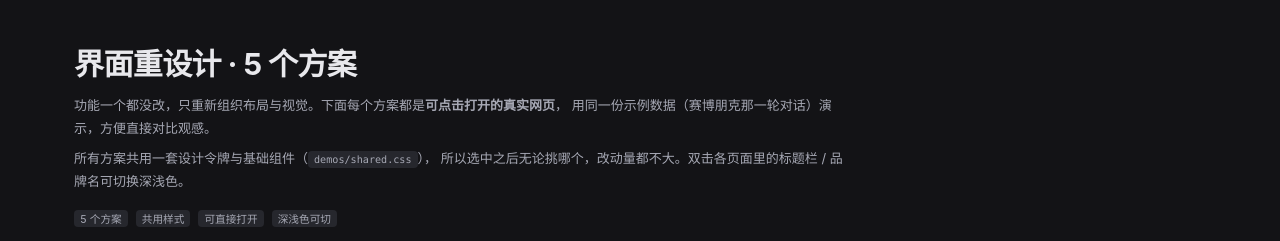
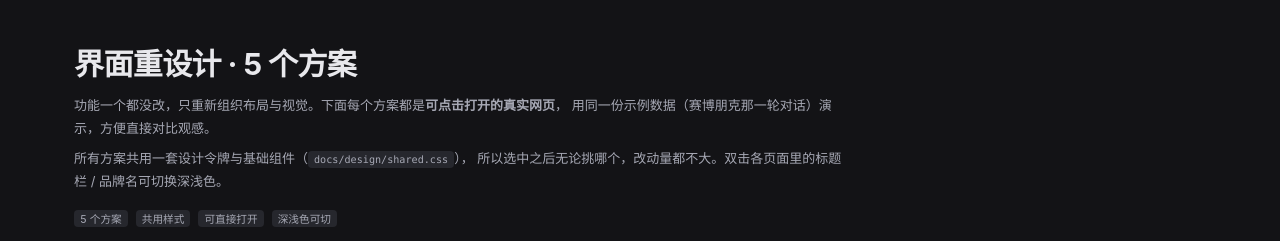
Before and after one commit to think2do/VsCode_ModleEvaluation, a website: page docs/design/index.html in a window 1280 px wide. Shown: the top 241 px of the page. Drawn offline with Linux system fonts and the light colour scheme.

Commit message:
chore: 归档设计原型到 docs/design
demos/ 是当初选界面方案用的静态原型，不参与打包（打包只含
package.json / out / media / README / LICENSE），挪到 docs/ 下
让仓库根目录只剩运行期代码。同步更新 README 与 index.html 里的路径引用。

```diff
--- a/demos/index.html
+++ b/docs/design/index.html
@@ -231,7 +231,7 @@ table.map td:first-child { color: var(--fg); font-weight: 500; white-space: nowr
 			用同一份示例数据（赛博朋克那一轮对话）演示，方便直接对比观感。
 		</p>
 		<p>
-			所有方案共用一套设计令牌与基础组件（<span class="badge mono">demos/shared.css</span>），
+			所有方案共用一套设计令牌与基础组件（<span class="badge mono">docs/design/shared.css</span>），
 			所以选中之后无论挑哪个，改动量都不大。双击各页面里的标题栏 / 品牌名可切换深浅色。
 		</p>
 		<div class="meta">
```
Also changed, not shown: README.md, docs/design/demo-1-workspace.html (renamed from demos/demo-1-workspace.html), docs/design/demo-2-grid.html (renamed from demos/demo-2-grid.html), docs/design/demo-3-tabs.html (renamed from demos/demo-3-tabs.html), docs/design/demo-4-bento.html (renamed from demos/demo-4-bento.html), docs/design/demo-5-compact.html (renamed from demos/demo-5-compact.html), docs/design/shared.css (renamed from demos/shared.css).
